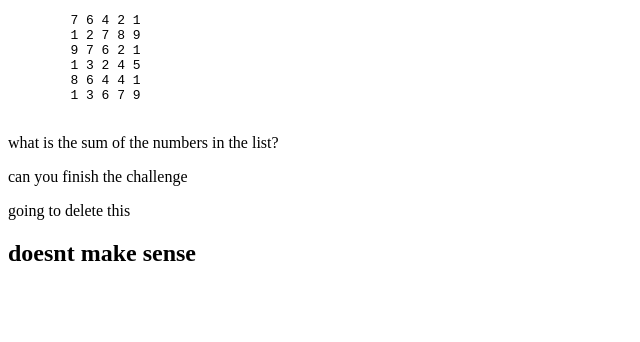
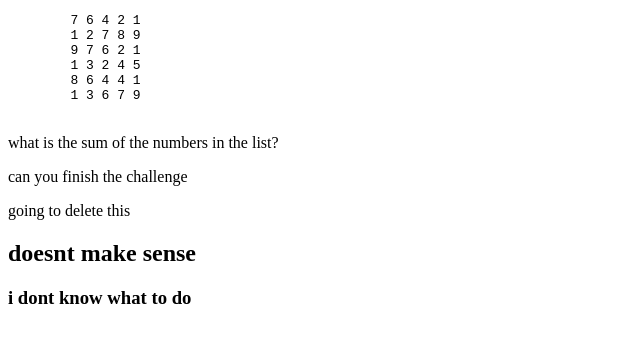
Before and after one commit to autumnlydon/advent-code-12-2-2024, a plain HTML site: page index.html in a window 1280 px wide. Shown: the whole page, without its empty margins (0-640 px from the left). Drawn offline with Linux system fonts and the light colour scheme.

Commit message:
merry christmas

```diff
--- a/index.html
+++ b/index.html
@@ -22,6 +22,7 @@
     </p>
     <p>going to delete this</p>
     <h2>doesnt make sense</h2>
+    <h3>i dont know what to do</h3>
     <script src="./index.js"></script>
   </body>
 </html>
```
